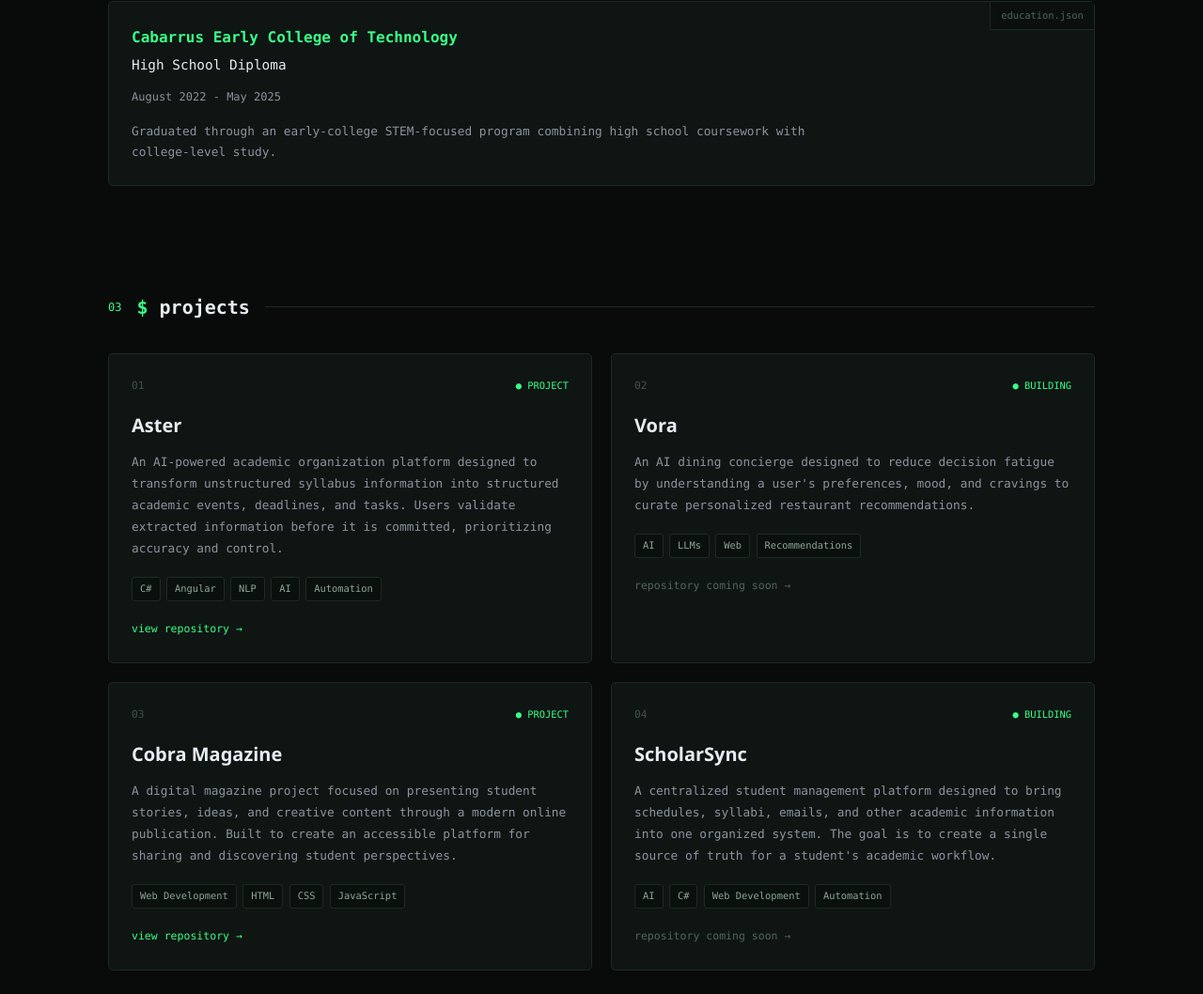
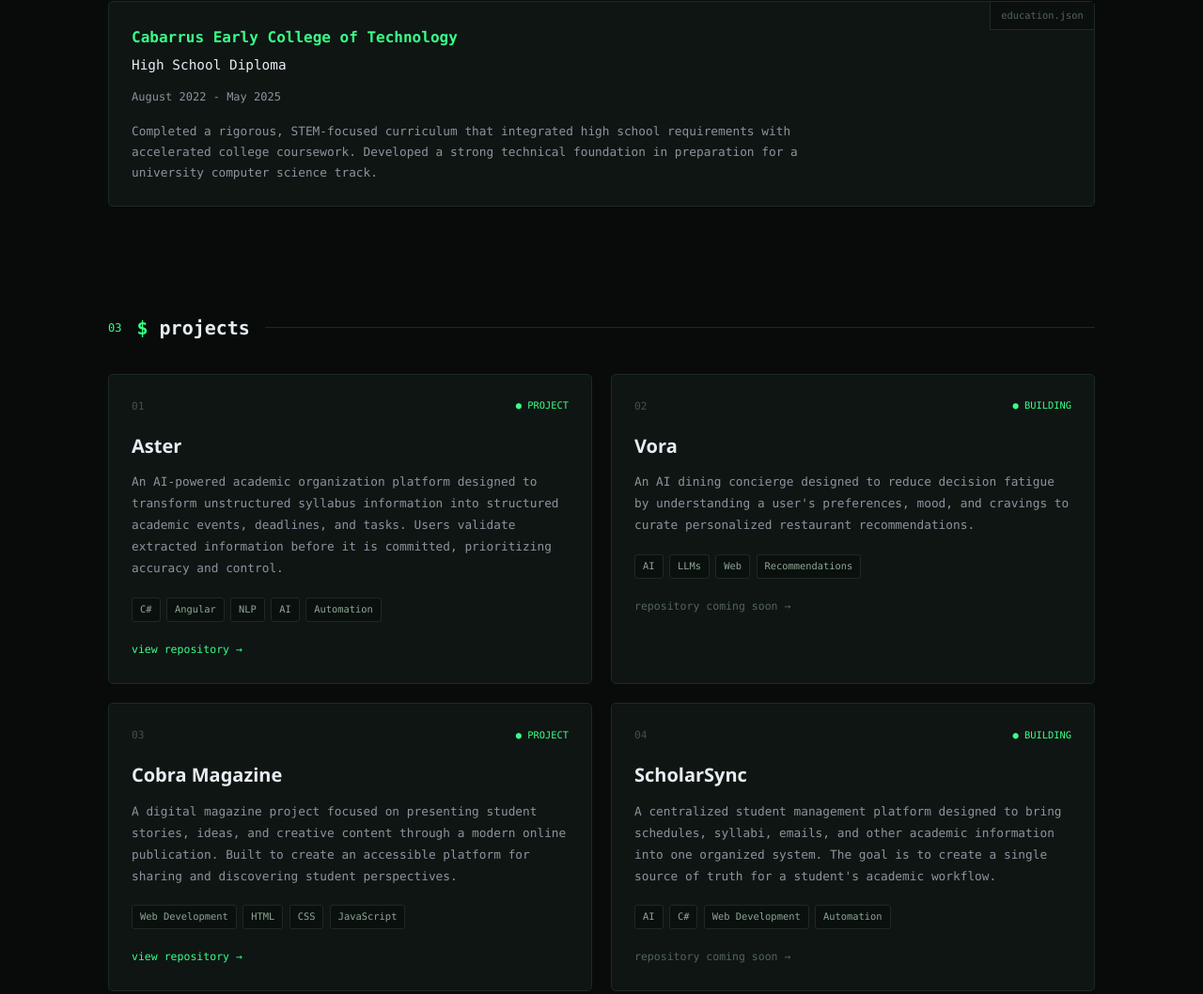
Before and after one commit to srivastava0811/srivastava0811.github.io, a plain HTML site: page index.html in a window 1280 px wide. Shown: the part 1914-2972 px from the top of the page at 94% size. Drawn offline with nearby package versions, Linux system fonts and the light colour scheme.

```diff
--- a/index.html
+++ b/index.html
@@ -1228,9 +1228,6 @@
 
                 </div>
 
-
-                <!-- RCCC -->
-
                 <!-- RCCC -->
 <div class="education-card">
 
@@ -1273,13 +1270,10 @@
     </div>
 
     <p class="education-description">
-                        Graduated through an early-college STEM-focused
-                        program combining high school coursework with
-                        college-level study.
+        Completed a rigorous, STEM-focused curriculum that integrated high school requirements
+        with accelerated college coursework. Developed a strong technical foundation in preparation
+        for a university computer science track.
     </p>
-
-                </div>
-
 
 </div>
 
@@ -1505,7 +1499,7 @@
                     <div>
 
                         <div class="experience-title">
-                            VEX Robotics <span>— Programmer</span>
+                            VEX Robotics <span>— Team Captain & Programmer</span>
                         </div>
 
                         <p class="experience-description">
```
Lines whose indentation alone changed are shown as unchanged.
